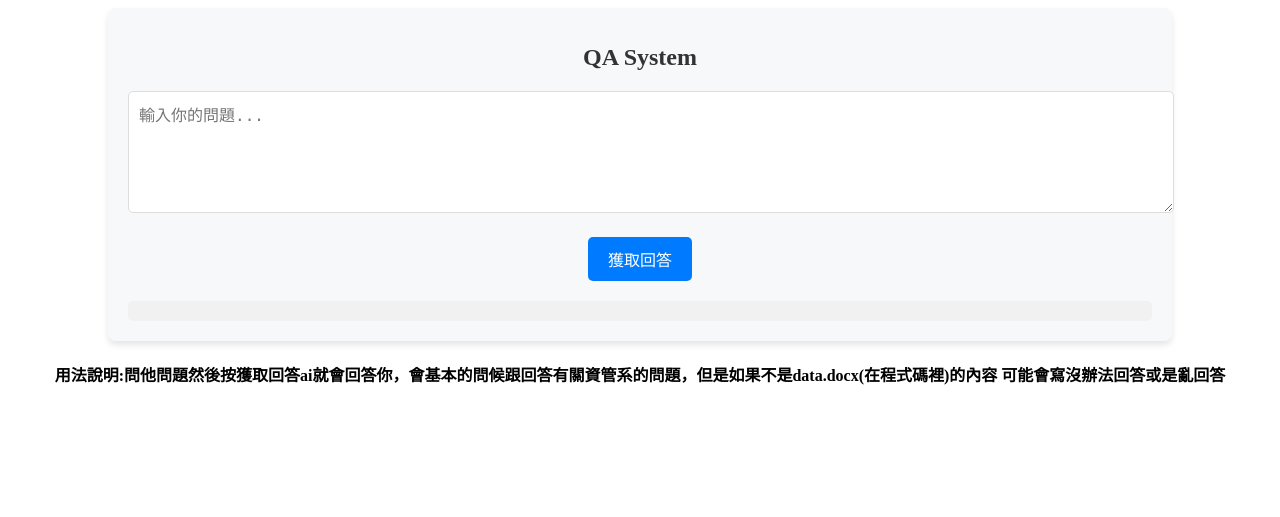
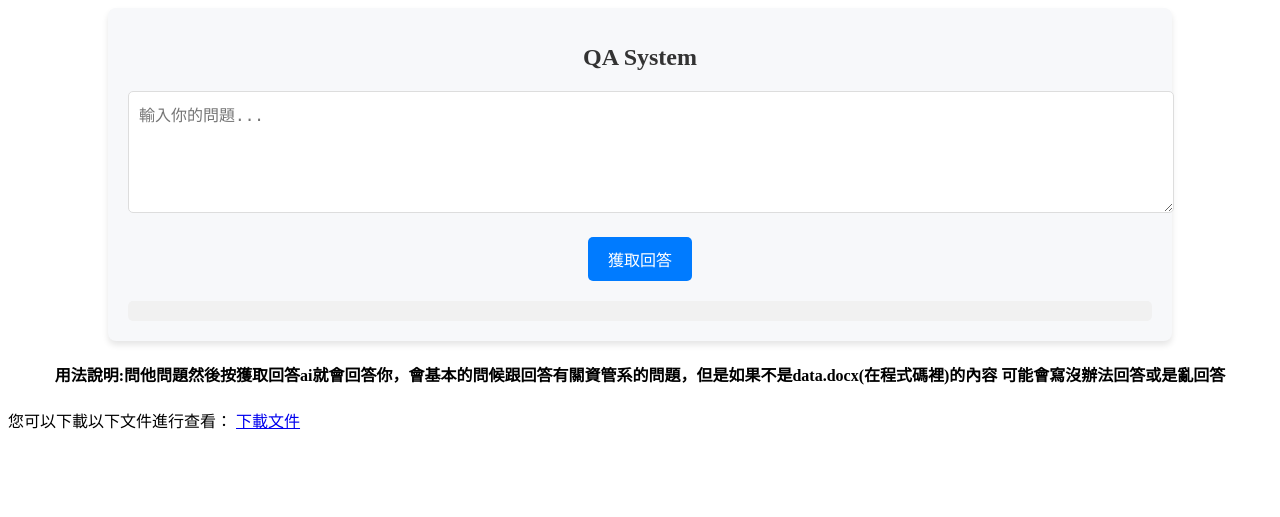
Before and after one commit to nick00151/bbb, a Flask app: page / in a window 1280 px wide. Shown: the top 517 px of the page. Run offline with Flask 3, Linux system fonts and the light colour scheme.

Commit message:
Update index.html

```diff
--- a/templates/index.html
+++ b/templates/index.html
@@ -15,6 +15,11 @@
         <div id="loading" class="loading" style="display: none;">正在處理請求...</div>
     </div>
     <center><h4>用法說明:問他問題然後按獲取回答ai就會回答你，會基本的問候跟回答有關資管系的問題，但是如果不是data.docx(在程式碼裡)的內容 可能會寫沒辦法回答或是亂回答</h4></center>
+    <p>
+            您可以下載以下文件進行查看：
+            <a href="https://drive.google.com/uc?export=download&id=1aUsflVutGbNUQU3a_mlhkZzmA50ZlEwx"
+               download="data.txt">下載文件</a>
+        </p>
     <script>
         const userInput = document.getElementById("user_input");
         const submitBtn = document.getElementById("submit_btn");
```
